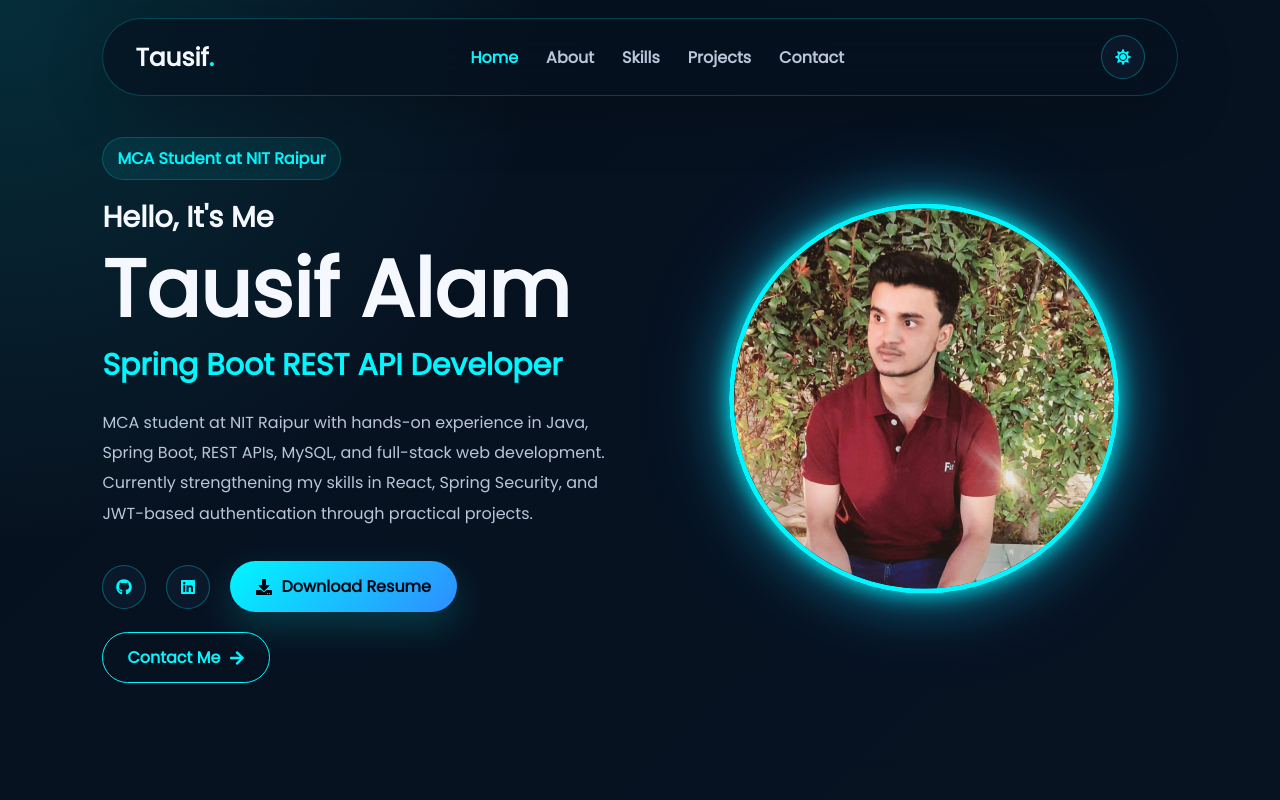
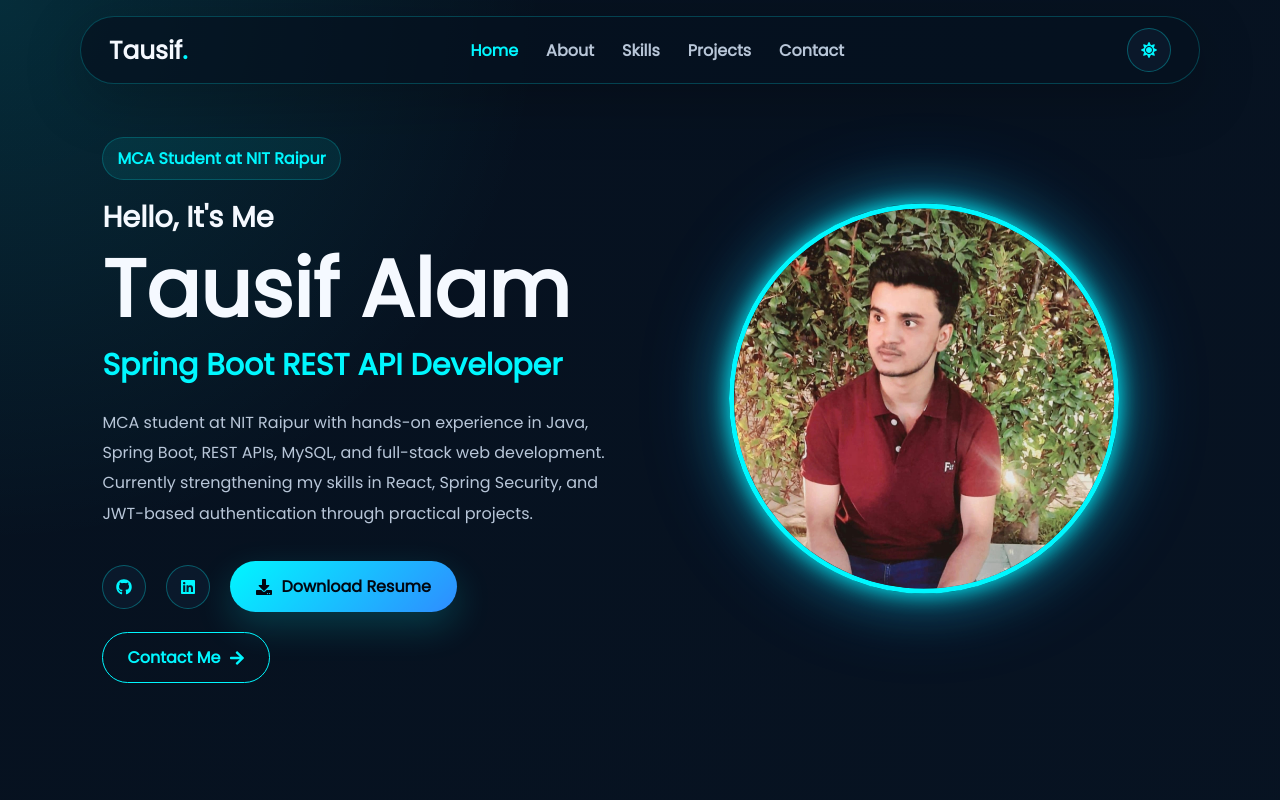
Before and after one commit to tausifalam6879/Portfolio-Website, a React (Vite) app: page / in a window 1280 px wide. Shown: the top 800 px of the page. Built offline with nearby package versions, Linux system fonts and the light colour scheme.

Commit message:
Stabilize navbar scroll state

```diff
--- a/src/styles/global.css
+++ b/src/styles/global.css
@@ -66,29 +66,22 @@ img {
 .navbar-shell {
   position: fixed;
   z-index: 1000;
-  top: 18px;
-  left: 8%;
-  right: 8%;
-  transition:
-    top 0.35s ease,
-    left 0.35s ease,
-    right 0.35s ease,
-    filter 0.35s ease;
+  top: 16px;
+  left: 50%;
+  width: min(1120px, calc(100% - 48px));
+  transform: translateX(-50%);
+  transition: filter 0.25s ease;
+  will-change: filter;
 }
 
 .navbar-shell.scrolled {
-  top: 12px;
-  left: 50%;
-  right: auto;
-  width: min(860px, calc(100% - 32px));
-  transform: translateX(-50%);
   filter: drop-shadow(0 18px 50px rgba(0, 0, 0, 0.28));
 }
 
 .navbar {
   width: 100%;
-  min-height: 78px;
-  padding: 14px 32px;
+  min-height: 68px;
+  padding: 10px 28px;
   display: flex;
   align-items: center;
   justify-content: space-between;
@@ -98,15 +91,11 @@ img {
   backdrop-filter: blur(18px);
   box-shadow: 0 16px 60px rgba(0, 0, 0, 0.22);
   transition:
-    min-height 0.35s ease,
-    padding 0.35s ease,
     background 0.35s ease,
     border-color 0.35s ease;
 }
 
 .navbar-shell.scrolled .navbar {
-  min-height: 64px;
-  padding: 10px 22px;
   background: rgba(6, 17, 31, 0.88);
   border-color: rgba(0, 247, 255, 0.35);
 }
@@ -135,11 +124,6 @@ img {
   display: flex;
   align-items: center;
   gap: 28px;
-  transition: gap 0.35s ease;
-}
-
-.navbar-shell.scrolled .nav-links {
-  gap: 22px;
 }
 
 .nav-link {
```
